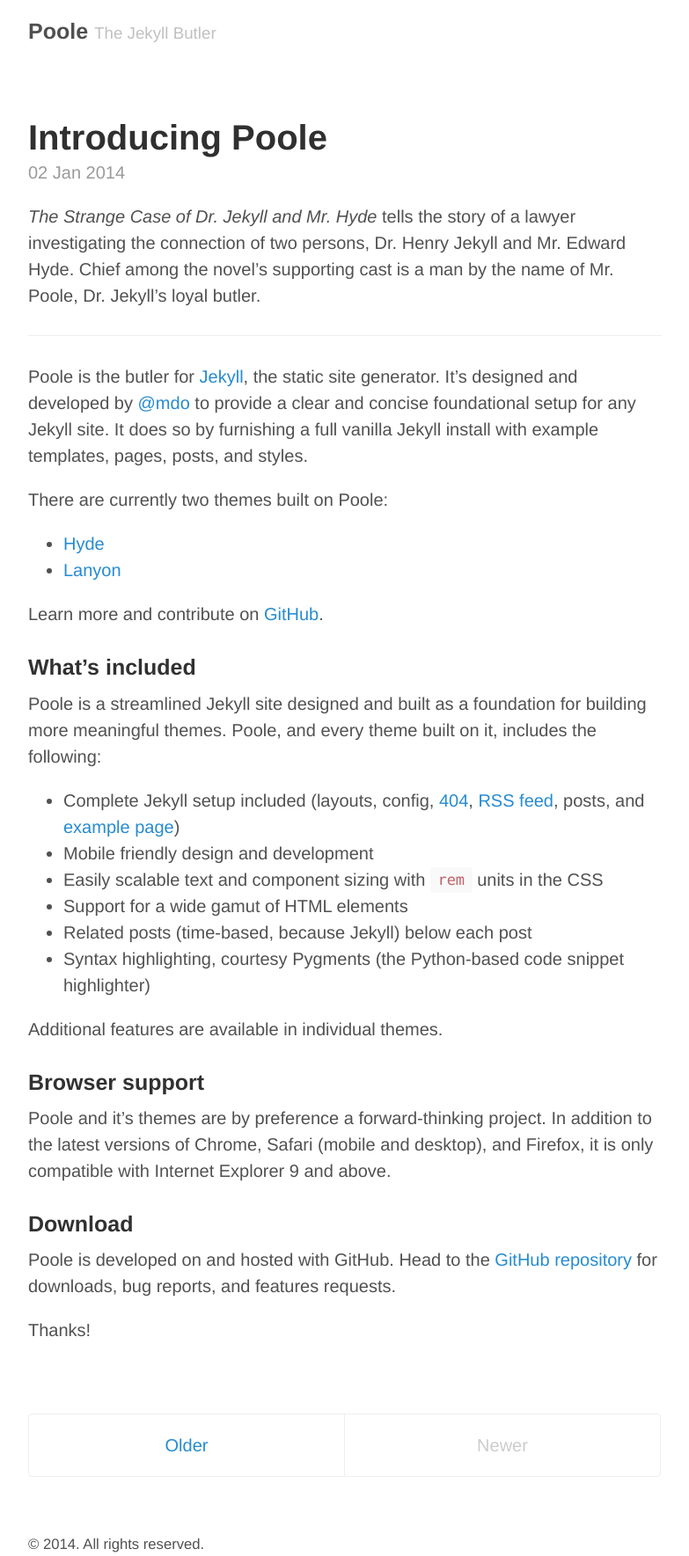
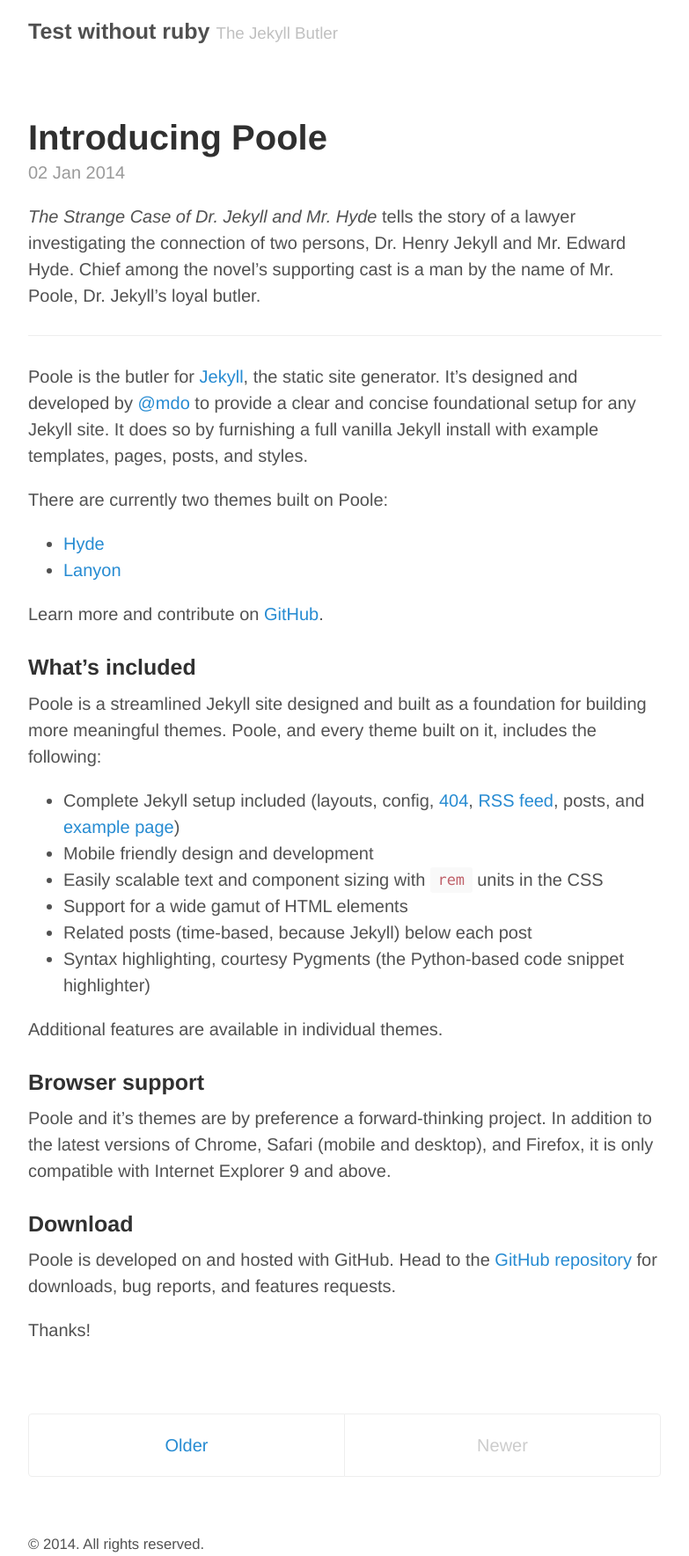
Before and after one commit to lightDer/lightder.github.io, a Jekyll site: the page built from index.html, in a window 1280 px wide. Shown: the whole page at 88% size, without its empty margins (248-1031 px from the left). Built offline with Jekyll 4.4.1, drawn with Linux system fonts in a browser that asks for light colours; the list of posts is cut into pages by our own code.

Commit message:
- 修改路徑

```diff
--- a/_config.yml
+++ b/_config.yml
@@ -3,7 +3,7 @@
 relative_permalinks: true
 
 # Setup
-title:            Poole
+title:            Test without ruby
 tagline:          The Jekyll Butler
 url:              http://getpoole.com
 paginate:         1
@@ -16,4 +16,4 @@
 # Custom vars
 version:          1.0.0
 github:
-  repo:           https://github.com/poole/poole
+  repo:           http://lightder.github.io/
```
